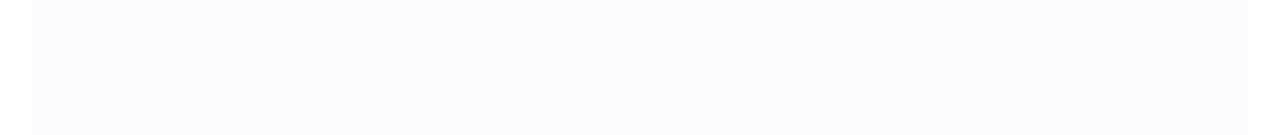
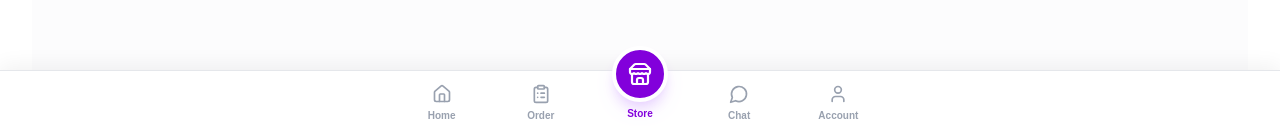
Before and after one commit to BerkahLestariJambi/nttstoremainet, a Next.js app: page /seller/dashboard in a window 1280 px wide. Shown: the part 665-800 px from the top of the page. Built offline with nearby package versions, Linux system fonts and the light colour scheme; no server answers.

Commit message:
Update BottomNav.tsx

```diff
--- a/components/BottomNav.tsx
+++ b/components/BottomNav.tsx
@@ -3,13 +3,10 @@
 import React from 'react';
 import Link from 'next/link';
 import { usePathname } from 'next/navigation';
-import { Home, Store, ClipboardList, User } from 'lucide-react';
+import { Home, ClipboardList, Store, MessageCircle, User } from 'lucide-react';
 
 export default function BottomNav() {
   const pathname = usePathname();
-
-  // Sembunyikan bottom nav saat berada di halaman checkout atau detail tertentu jika perlu
-  // if (pathname.startsWith('/checkout')) return null;
 
   const isActive = (path: string) => {
     if (path === '/') return pathname === '/';
@@ -17,13 +14,13 @@ export default function BottomNav() {
   };
 
   return (
-    <nav className="fixed bottom-0 left-0 right-0 z-40 bg-white/95 backdrop-blur-md border-t border-gray-100 shadow-[0_-4px_20px_rgba(0,0,0,0.04)] md:hidden">
-      <div className="max-w-md mx-auto px-4 h-16 flex items-center justify-around relative">
+    <nav className="fixed bottom-0 left-0 right-0 z-50 bg-white/95 backdrop-blur-md border-t border-gray-200 shadow-[0_-4px_20px_rgba(0,0,0,0.06)]">
+      <div className="max-w-lg mx-auto px-2 h-16 flex items-center justify-around relative">
 
         {/* 1. Menu Home */}
         <Link
           href="/"
-          className={`flex flex-col items-center justify-center w-16 h-full transition ${
+          className={`flex flex-col items-center justify-center w-14 h-full transition ${
             isActive('/') ? 'text-amber-600' : 'text-gray-400 hover:text-gray-600'
           }`}
         >
@@ -31,7 +28,20 @@ export default function BottomNav() {
           <span className="text-[10px] font-bold mt-1">Home</span>
         </Link>
 
-        {/* 2. Menu Store (Tengah - Bulat & Lebih Tinggi) */}
+        {/* 2. Menu Order */}
+        <Link
+          href="/orders"
+          className={`flex flex-col items-center justify-center w-14 h-full transition ${
+            isActive('/orders') ? 'text-amber-600' : 'text-gray-400 hover:text-gray-600'
+          }`}
+        >
+          <ClipboardList
+            className={`w-5 h-5 ${isActive('/orders') ? 'stroke-[2.5px]' : 'stroke-2'}`}
+          />
+          <span className="text-[10px] font-bold mt-1">Order</span>
+        </Link>
+
+        {/* 3. Menu Store (Tengah - Bulat & Lebih Tinggi) */}
         <div className="relative -top-5 flex flex-col items-center">
           <Link
             href="/seller/dashboard"
@@ -53,23 +63,23 @@ export default function BottomNav() {
           </span>
         </div>
 
-        {/* 3. Menu Pesanan */}
+        {/* 4. Menu Chat */}
         <Link
-          href="/orders"
-          className={`flex flex-col items-center justify-center w-16 h-full transition ${
-            isActive('/orders') ? 'text-amber-600' : 'text-gray-400 hover:text-gray-600'
+          href="/chat"
+          className={`flex flex-col items-center justify-center w-14 h-full transition ${
+            isActive('/chat') ? 'text-amber-600' : 'text-gray-400 hover:text-gray-600'
           }`}
         >
-          <ClipboardList
-            className={`w-5 h-5 ${isActive('/orders') ? 'stroke-[2.5px]' : 'stroke-2'}`}
+          <MessageCircle
+            className={`w-5 h-5 ${isActive('/chat') ? 'stroke-[2.5px]' : 'stroke-2'}`}
           />
-          <span className="text-[10px] font-bold mt-1">Pesanan</span>
+          <span className="text-[10px] font-bold mt-1">Chat</span>
         </Link>
 
-        {/* 4. Menu Account */}
+        {/* 5. Menu Account */}
         <Link
           href="/account"
-          className={`flex flex-col items-center justify-center w-16 h-full transition ${
+          className={`flex flex-col items-center justify-center w-14 h-full transition ${
             isActive('/account') ? 'text-amber-600' : 'text-gray-400 hover:text-gray-600'
           }`}
         >
```
